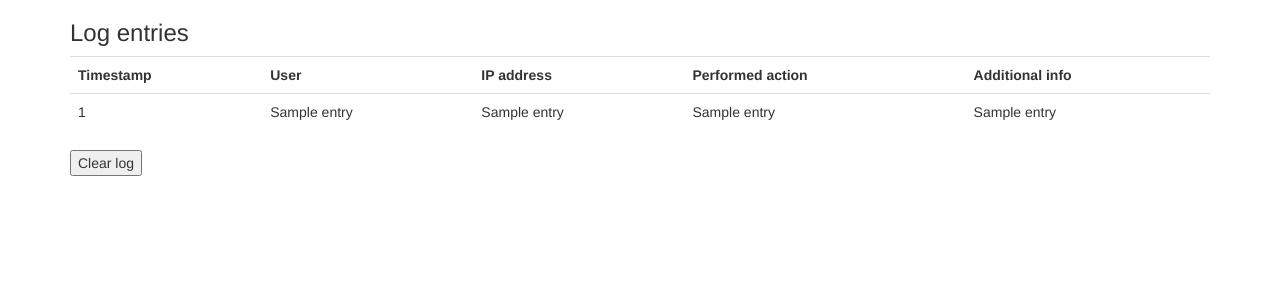
After one commit to mvforell/python-fileserver, a Flask app: template app/templates/log_entries.html in a window 1280 px wide. The commit adds this page. Shown: the top 300 px of the page. Run offline with Flask 2, Linux system fonts and the light colour scheme; the template is opened without the code that fills it: most values are stand-ins (such as "Sample title", 1, 10 or a date in 2020); some libraries are stand-ins or nearby versions.

Commit message:
add 'Log entries' page

```diff
--- a/app/logging.py
+++ b/app/logging.py
@@ -22,7 +22,7 @@ def create_table():
     conn.close()
 
 
-def clear_logs():
+def clear_log_entries():
     conn = sqlite3.connect(app.config['DB_FILE'])
     cursor = conn.cursor()
     cursor.execute('DELETE FROM logs')
@@ -44,7 +44,9 @@ def log(user, ip_address, action, info):
 def get_last_logs(count=1000, timestamps=False):
     conn = sqlite3.connect(app.config['DB_FILE'])
     cursor = conn.cursor()
-    results = cursor.execute('SELECT timestamp, user, ip_address, action, info FROM logs').fetchmany(count)
+    results = cursor.execute(
+        'SELECT timestamp, user, ip_address, action, info FROM logs ORDER BY timestamp DESC'
+    ).fetchmany(count)
     conn.close()
 
     for res in results:
--- a/app/navigation.py
+++ b/app/navigation.py
@@ -6,6 +6,7 @@ from app import nav
 Navigation_logged_in = Navbar('',
                               View('Upload', 'upload'),
                               View('Files', 'list_files'),
+                              View('Log entries', 'show_log_entries'),
                               View('Logout', 'logout')
                               )
 
--- a/app/routes.py
+++ b/app/routes.py
@@ -12,7 +12,7 @@ from app import app, login_manager
 from app.forms import LoginForm
 from app.hashing import id_from_filename
 from app.user import User
-from app.logging import log
+from app.logging import clear_log_entries, get_last_logs, log
 
 
 @app.errorhandler(404)
@@ -107,6 +107,19 @@ def allowed_file(filename):
     return True
 
 
+@app.route('/admin/log_entries')
+@login_required
+def show_log_entries():
+    log_entries = list(get_last_logs(count=50, timestamps=False))
+    return render_template('log_entries.html', title='Show log entries', log_entries=log_entries)
+
+
+@app.route('/admin/clear_log', methods=['POST'])
+@login_required
+def clear_log():
+    clear_log_entries()
+
+
 @app.route('/admin/upload', methods=['GET', 'POST'])
 @login_required
 def upload():
--- a/app/templates/admin_base.html
+++ b/app/templates/admin_base.html
@@ -1,5 +1,5 @@
+{% extends "bootstrap/base.html" %}
 {% import "bootstrap/utils.html" as utils %}
-{% extends "bootstrap/base.html" %}
 
 {% block navbar %}
 	{{ nav.top.render() }}
--- a/app/templates/list.html
+++ b/app/templates/list.html
@@ -1,5 +1,5 @@
+{% extends "bootstrap/base.html" %}
 {% import "bootstrap/utils.html" as utils %}
-{% extends "bootstrap/base.html" %}
 
 {% block navbar %}
 	{{ nav.top.render() }}
--- /dev/null
+++ b/app/templates/log_entries.html
@@ -0,0 +1,54 @@
+{% extends "bootstrap/base.html" %}
+{% import "bootstrap/utils.html" as utils %}
+
+{% block navbar %}
+	{{ nav.top.render() }}
+	{{ utils.flashed_messages() }}
+{% endblock %}
+
+{% block content %}
+	<div class="container">
+		<h3>Log entries</h3>
+
+		{% if log_entries|length > 0 %}
+            <table class="table">
+                <tr>
+                    <th>Timestamp</th>
+                    <th>User</th>
+                    <th>IP address</th>
+                    <th>Performed action</th>
+                    <th>Additional info</th>
+                </tr>
+                {% for entry in log_entries %}
+                <tr>
+                    <td>{{ entry[0] }}</td>
+                    <td>{{ entry[1] }}</td>
+                    <td>{{ entry[2] }}</td>
+                    <td>{{ entry[3] }}</td>
+                    {% if entry[4]|length == 0 %}
+                        <td>-</td>
+                    {% else %}
+                        <td>{{ entry[4] }}</td>
+                    {% endif %}
+                </tr>
+                {% endfor %}
+            </table>
+            <button type="button" onclick="confirmClear()">Clear log</button>
+		{% else %}
+            <p>
+                There are no log entries available.
+            </p>
+		{% endif %}
+	</div>
+
+    <script type="text/javascript">
+		function confirmClear() {
+            if (confirm("Really clear log?")) {
+                let r = new XMLHttpRequest();
+                r.open('POST', '{{ url_for('clear_log') }}', false);
+                r.send(null);
+                window.location.reload();
+            }
+		}
+	</script>
+{% endblock %}
--- a/app/templates/login.html
+++ b/app/templates/login.html
@@ -1,5 +1,5 @@
+{% extends "bootstrap/base.html" %}
 {% import "bootstrap/utils.html" as utils %}
-{% extends "bootstrap/base.html" %}
 
 {% block navbar %}
 	{{ nav.top.render() }}
--- a/app/templates/upload.html
+++ b/app/templates/upload.html
@@ -1,5 +1,5 @@
+{% extends "bootstrap/base.html" %}
 {% import "bootstrap/utils.html" as utils %}
-{% extends "bootstrap/base.html" %}
 
 {% block navbar %}
 	{{ nav.top.render() }}
```
Also changed, not shown: README.md. Lines whose indentation alone changed are shown as unchanged.
